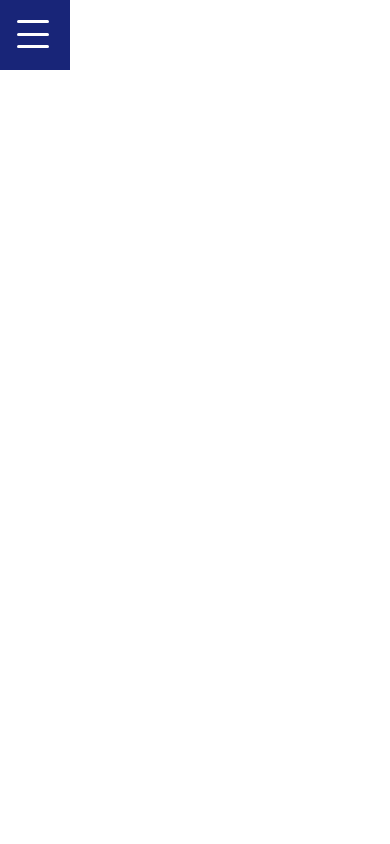
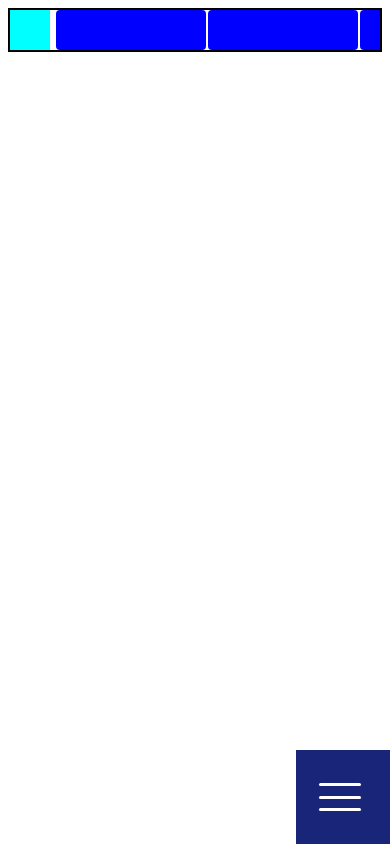
Before and after one commit to LunarEclipse49/html_test, a plain HTML site: page index.html in a window 390 px wide. Drawn offline with nearby package versions, Linux system fonts and the light colour scheme.

Commit message:
Add files via upload

```diff
--- a/index.html
+++ b/index.html
@@ -24,8 +24,28 @@
         </nav>
     </header>
     <div class="circle-bg"></div>
-    <script type="text/javascript" src="jquery-3.6.0.min.js"></script>
-    <script type="text/javascript" src="test.js"></script>
+    <div class="main">
+        <div class="idols">
+            <div class="idol">
+                <div class="idol_name">
+                </div>
+                <div class="units">
+                    <div class="unit"></div>
+                    <div class="unit"></div>
+                    <div class="unit"></div>
+                    <div class="unit"></div>
+                    <div class="unit"></div>
+                    <div class="unit"></div>
+                </div>
+            </div>
+        </div>
+    </div>
 </body>
 
+<script src="https://ajax.googleapis.com/ajax/libs/jquery/3.6.0/jquery.min.js"></script>
+<script>
+    window.jQuery || document.write('<script type="text/javascript" src="../library/jquery-3.6.0.min.js"><\/script>')
+</script>
+<script type="text/javascript" src="test.js"></script>
+
 </html>
--- a/test.css
+++ b/test.css
@@ -1,16 +1,20 @@
 @charset "utf-8";
+
+body {
+    height: 100%
+}
 
 /* character枠 */
 .character {
-    width: 45px;
-    height: 45px;
+    width: 40px;
+    height: 40px;
     font-size: 20px;
-    border: rgb(0, 4, 255) solid 2px;
-    margin: 5px
+    border: rgb(255, 255, 255) solid 2px;
+    margin: 2.5px
 }
 
 .characterList {
-    width: 360px;
+    width: 80%;
 
     list-style: none;
     padding-left: 0;
@@ -18,21 +22,62 @@
     flex-wrap: wrap;
 }
 
+.main {
+    width: 100%;
+    height: calc(100vh - 16px);
+}
+
+.idols {
+    overflow-y: scroll;
+    height: 100%;
+}
+
+.idol {
+    height: 40px;
+    border: rgb(0, 0, 0) solid 2px;
+    display: flex;
+}
+
+.idol_name {
+    width: 40px;
+    height: 40px;
+    background-color: aqua;
+    flex-shrink: 0;
+    margin-right: 5px;
+}
+
+.units {
+    overflow-x: scroll;
+    display: flex;
+}
+
+.unit {
+    width: 150px;
+    height: 40px;
+    border-radius: 4px;
+    background-color: blue;
+    flex-shrink: 0;
+    margin: 0 1px;
+}
+
+
+
+
 /*===========================================================*/
 /*機能編  5-2-1　3本線が×に*/
 /*===========================================================*/
-@media screen and (max-width:1300px) {
 .openbtn {
     display: block;
     position: fixed;
-        top: 0;
-        left: 0;
+    bottom: 0;
+    right: 0;
     z-index: 9999;
     /*ボタンを最前面に*/
     cursor: pointer;
     width: 94px;
     height: 94px;
     background: #182578;
+    transform: scale(1, 0.5) translate(23.5, 23.5);
 }
 
 /*×に変化*/
@@ -76,42 +121,7 @@
     transform: translateY(-6px) rotate(45deg);
     width: 30%;
 }
-}
 
-@media screen and (max-width:768px) {
-    .openbtn {
-        width: 70px;
-        height: 70px;
-    }
-
-    /*×に変化*/
-    .openbtn span {
-        left: 17px;
-    }
-
-    .openbtn span:nth-of-type(1) {
-        top: 20px;
-    }
-
-    .openbtn span:nth-of-type(2) {
-        top: 33px;
-    }
-
-    .openbtn span:nth-of-type(3) {
-        top: 45px;
-    }
-
-    .openbtn.active span:nth-of-type(1) {
-        top: 28px;
-        left: 22px;
-    }
-
-    .openbtn.active span:nth-of-type(3) {
-        top: 40px;
-        left: 22px;
-    }
-
-}
 
 /*===========================================================*/
 /*機能編  5-1-21 クリックしたら円形背景が拡大（右下から）*/
```
Lines whose indentation alone changed are shown as unchanged.
